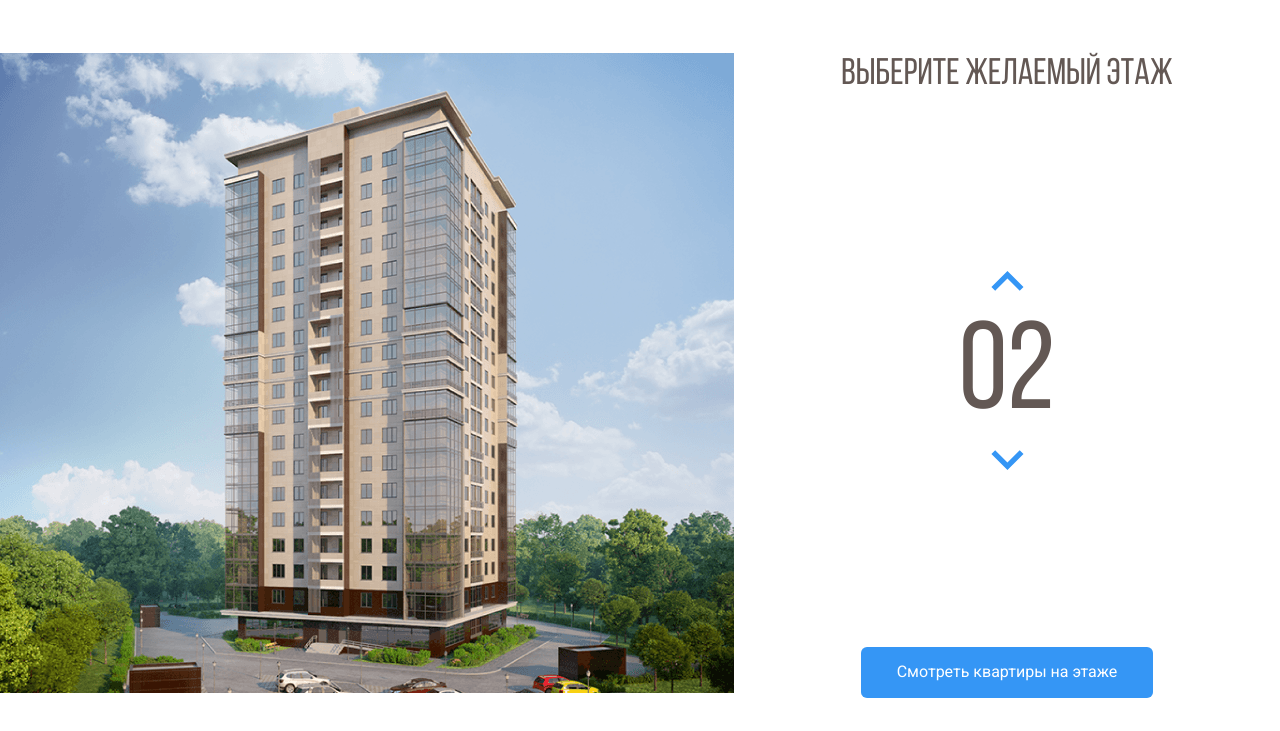
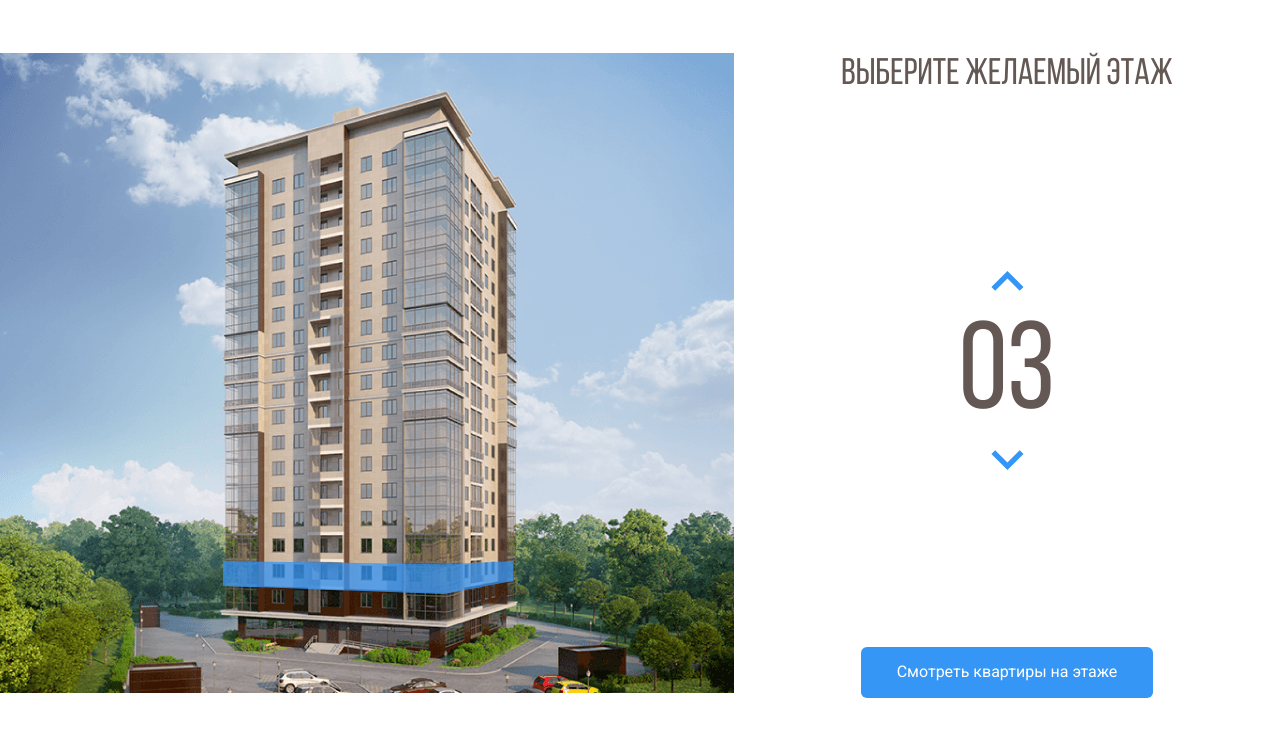
Before and after one commit to Cepilane/melody, a plain HTML site: page index.html in a window 1280 px wide. Both pictures are taken after a click on the button 1007 px from the left and 351 px from the top of the page. Shown: the part 69-800 px from the top of the page. Drawn offline with nearby package versions, Linux system fonts and the light colour scheme.

Commit message:
Added js to site

```diff
--- a/css/style.css
+++ b/css/style.css
@@ -94,6 +94,10 @@ body {
     opacity: 1; /* С помощью псевдо класса hover, наводясь на каждый этаж - он выделяется */
 }
 
+path.current-floor {
+    opacity: 1;
+}
+
 .counter-group {
     display: flex;
     flex-direction: column; /* Распологаем элементы в колонку друг по другом */
--- a/index.html
+++ b/index.html
@@ -51,23 +51,23 @@
                     </pattern>
                     <image id="image0_1_86" width="740" height="640" xlink:href="/img/Main/home.png" />
                 </defs>
-                <path d="M222 534L442.8 542L512 528.3V550L443.5 569.7L222 558.7V534Z" fill="#3595F6" fill-opacity="0.75" />
-                <path d="M223 533V508L443.3 511.3L513 508V528L443.7 541L223 533Z" fill="#3595F6" fill-opacity="0.75" />
-                <path d="M223 507V482H444H513V505L445 512L223 507Z" fill="#3595F6" fill-opacity="0.75" />
-                <path d="M223 483V458L444.3 454.3L512 461V483H444" fill="#3595F6" fill-opacity="0.75" />
-                <path d="M223 457V431L444.5 427.7L513 438.7V460L444 453.3L223 457Z" fill="#3595F6" fill-opacity="0.75" />
-                <path d="M222 430V406.3L443 394L514 417V438.3L443 426L222 430Z" fill="#3595F6" fill-opacity="0.75" />
-                <path d="M222 408V383L444.2 366.7L514 395.3V416L443.7 394.3L222 408Z" fill="#3595F6" fill-opacity="0.75" />
-                <path d="M222 383V358L444.5 337.7L514 374.3V395L442 366.3L222 383Z" fill="#3595F6" fill-opacity="0.75" />
-                <path d="M222 357V333L445 308.3L514 352.3V374L444.7 336L222 357Z" fill="#3595F6" fill-opacity="0.75" />
-                <path d="M222 332V308L444.5 279.3L514 330.3V351L443.7 308.7L222 332Z" fill="#3595F6" fill-opacity="0.75" />
-                <path d="M221 308V284L443.3 251L514 310.3V330L444 279.3L221 308Z" fill="#3595F6" fill-opacity="0.75" />
-                <path d="M222 283V259L443.2 224L513 288V309L444.3 250.7L222 283Z" fill="#3595F6" fill-opacity="0.75" />
-                <path d="M222 259V234L444.3 196L513 266.3V287L444 223L222 259Z" fill="#3595F6" fill-opacity="0.75" />
-                <path d="M222 233V208L442.8 164.3L513 243.3V266L444 192.7L222 233Z" fill="#3595F6" fill-opacity="0.75" />
-                <path d="M223 209V184L443 136L513 221V244L442.3 164.7L223 209Z" fill="#3595F6" fill-opacity="0.75" />
-                <path d="M222 184V159L441.8 107L513 199.3V222L443.3 135.7L222 184Z" fill="#3595F6" fill-opacity="0.75" />
-                <path d="M222 159V133L444 76.3L513 178V199L443.7 107.3L222 159Z" fill="#3595F6" fill-opacity="0.75" />
+                <path data-floor="02" d="M222 534L442.8 542L512 528.3V550L443.5 569.7L222 558.7V534Z" fill="#3595F6" fill-opacity="0.75" />
+                <path data-floor="03" d="M223 533V508L443.3 511.3L513 508V528L443.7 541L223 533Z" fill="#3595F6" fill-opacity="0.75" />
+                <path data-floor="04" d="M223 507V482H444H513V505L445 512L223 507Z" fill="#3595F6" fill-opacity="0.75" />
+                <path data-floor="05" d="M223 483V458L444.3 454.3L512 461V483H444" fill="#3595F6" fill-opacity="0.75" />
+                <path data-floor="06" d="M223 457V431L444.5 427.7L513 438.7V460L444 453.3L223 457Z" fill="#3595F6" fill-opacity="0.75" />
+                <path data-floor="07" d="M222 430V406.3L443 394L514 417V438.3L443 426L222 430Z" fill="#3595F6" fill-opacity="0.75" />
+                <path data-floor="08" d="M222 408V383L444.2 366.7L514 395.3V416L443.7 394.3L222 408Z" fill="#3595F6" fill-opacity="0.75" />
+                <path data-floor="09" d="M222 383V358L444.5 337.7L514 374.3V395L442 366.3L222 383Z" fill="#3595F6" fill-opacity="0.75" />
+                <path data-floor="10" d="M222 357V333L445 308.3L514 352.3V374L444.7 336L222 357Z" fill="#3595F6" fill-opacity="0.75" />
+                <path data-floor="11" d="M222 332V308L444.5 279.3L514 330.3V351L443.7 308.7L222 332Z" fill="#3595F6" fill-opacity="0.75" />
+                <path data-floor="12" d="M221 308V284L443.3 251L514 310.3V330L444 279.3L221 308Z" fill="#3595F6" fill-opacity="0.75" />
+                <path data-floor="13" d="M222 283V259L443.2 224L513 288V309L444.3 250.7L222 283Z" fill="#3595F6" fill-opacity="0.75" />
+                <path data-floor="14" d="M222 259V234L444.3 196L513 266.3V287L444 223L222 259Z" fill="#3595F6" fill-opacity="0.75" />
+                <path data-floor="15" d="M222 233V208L442.8 164.3L513 243.3V266L444 192.7L222 233Z" fill="#3595F6" fill-opacity="0.75" />
+                <path data-floor="16" d="M223 209V184L443 136L513 221V244L442.3 164.7L223 209Z" fill="#3595F6" fill-opacity="0.75" />
+                <path data-floor="17" d="M222 184V159L441.8 107L513 199.3V222L443.3 135.7L222 184Z" fill="#3595F6" fill-opacity="0.75" />
+                <path data-floor="18" d="M222 159V133L444 76.3L513 178V199L443.7 107.3L222 159Z" fill="#3595F6" fill-opacity="0.75" />
             </svg>
         </div>
         <div class="main-info">
@@ -84,5 +84,9 @@
             <button class="button button-primary">Смотреть квартиры на этаже</button>
         </div>
     </main>
+    <script src="https://code.jquery.com/jquery-3.6.1.min.js"
+        integrity="sha256-o88AwQnZB+VDvE9tvIXrMQaPlFFSUTR+nldQm1LuPXQ=" crossorigin="anonymous">
+    </script>
+    <script src="/js/main.js"></script>
 </body>
 </html>
--- /dev/null
+++ b/js/main.js
@@ -0,0 +1,31 @@
+$(document).ready(function () {
+    let currentFloor = 2; // Начало этажей с двойки
+    let counterUp = $(".counter-up"); // Взаимодействуем со стрелкой вверх
+    let counterDown = $(".counter-down"); // кнопка уменьшения этажа
+    let floorPath = $(".home-image path");
+    floorPath.on("mouseover", function () { // Говорим, что при ведении мышкой вверх и вниз по картинке здания, будет подсветчиваться этаж
+        floorPath.removeClass('current-floor'); // убираем активный класс у этажей
+        currentFloor = $(this).attr("data-floor"); // будет автоматически подсчитываться этаж из index.html путей
+        $(".counter").text(currentFloor); // и будет выводить текст в счётчик справа
+    });
+
+    counterUp.on("click", function() { // Здесь при клике на этаж будет выполнятся условие:
+        if (currentFloor < 18) { // если этаж больше 18
+            currentFloor++; // прибавляем один этаж
+            usCurrentFloor = currentFloor.toLocaleString("en-US", { minimumIntegerDigits: 2, useGroupping: false }); // форматируем переменную с этажом, чтобы было 02, а не 2
+            $(".counter").text(usCurrentFloor);
+            floorPath.removeClass('current-floor');
+            $(`[data-floor=${usCurrentFloor}]`).toggleClass("current-floor");
+        }
+    });
+
+    counterDown.on("click", function () {
+        if (currentFloor > 2) {
+            currentFloor--; // уменьшаем текущий этаж на 1
+            usCurrentFloor = currentFloor.toLocaleString("en-US", { minimumIntegerDigits: 2, useGroupping: false });
+            $(".counter").text(usCurrentFloor);
+            floorPath.removeClass('current-floor');
+            $(`[data-floor=${usCurrentFloor}]`).toggleClass("current-floor");
+        }
+    })
+}); // Эта функция проверяет готовность нашего сайта к манипуляциям
```
